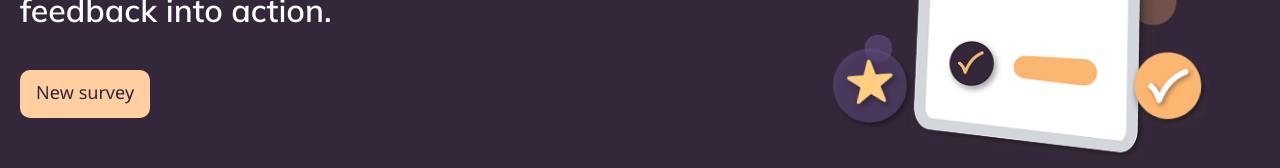
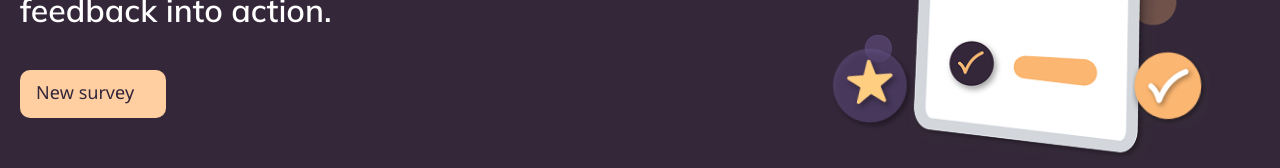
Before and after one commit to alexschoefer/PollApp, an Angular app: page / in a window 1280 px wide. Shown: the part 508-676 px from the top of the page. Built offline with nearby package versions, Linux system fonts and the light colour scheme.

Commit message:
feat: final styling for add button for survey

```diff
--- a/src/app/features/landing-page/landing-page.html
+++ b/src/app/features/landing-page/landing-page.html
@@ -10,7 +10,7 @@
                 <p class="landing-page__hero_subtitle">
                     Create and share surveys in minutes – from team events to workplace culture. Collect opinions, engage your audience, and turn feedback into action.
                 </p>
-                <button class="btn btn--primary">
+                <button class="btn btn--primary btn--icon-add">
                     New survey
                 </button>
             </div>
--- a/src/styles/abstracts/_mixins.scss
+++ b/src/styles/abstracts/_mixins.scss
@@ -1,4 +1,10 @@
 @mixin flex-center {
+    display: flex;
+    justify-content: center;
+    align-items: center;
+}
+
+@mixin flex-center-column {
     display: flex;
     justify-content: center;
     align-items: center;
--- a/src/styles/components/_buttons.scss
+++ b/src/styles/components/_buttons.scss
@@ -23,3 +23,24 @@
         background-color: var(--color-orange-primary);
     }
 }
+
+ /* Styles add a new survey with icon add */
+.btn--icon-add {
+    position: relative;
+    overflow: hidden;
+
+    &::after {
+      content: '';
+      display: inline-block;
+      width: 0;
+      height: 20px;
+      margin-left: 0.5rem;
+      background: url('/assets/images/icons/btn_icon_add_circle.svg') no-repeat center;
+      background-size: contain;
+      transition: width 0.2s ease;
+    }
+
+    &:hover::after {
+      width: 20px;
+    }
+  }
```
Also changed, not shown: public/assets/images/icons/btn_icon_add_circle.svg (added).
